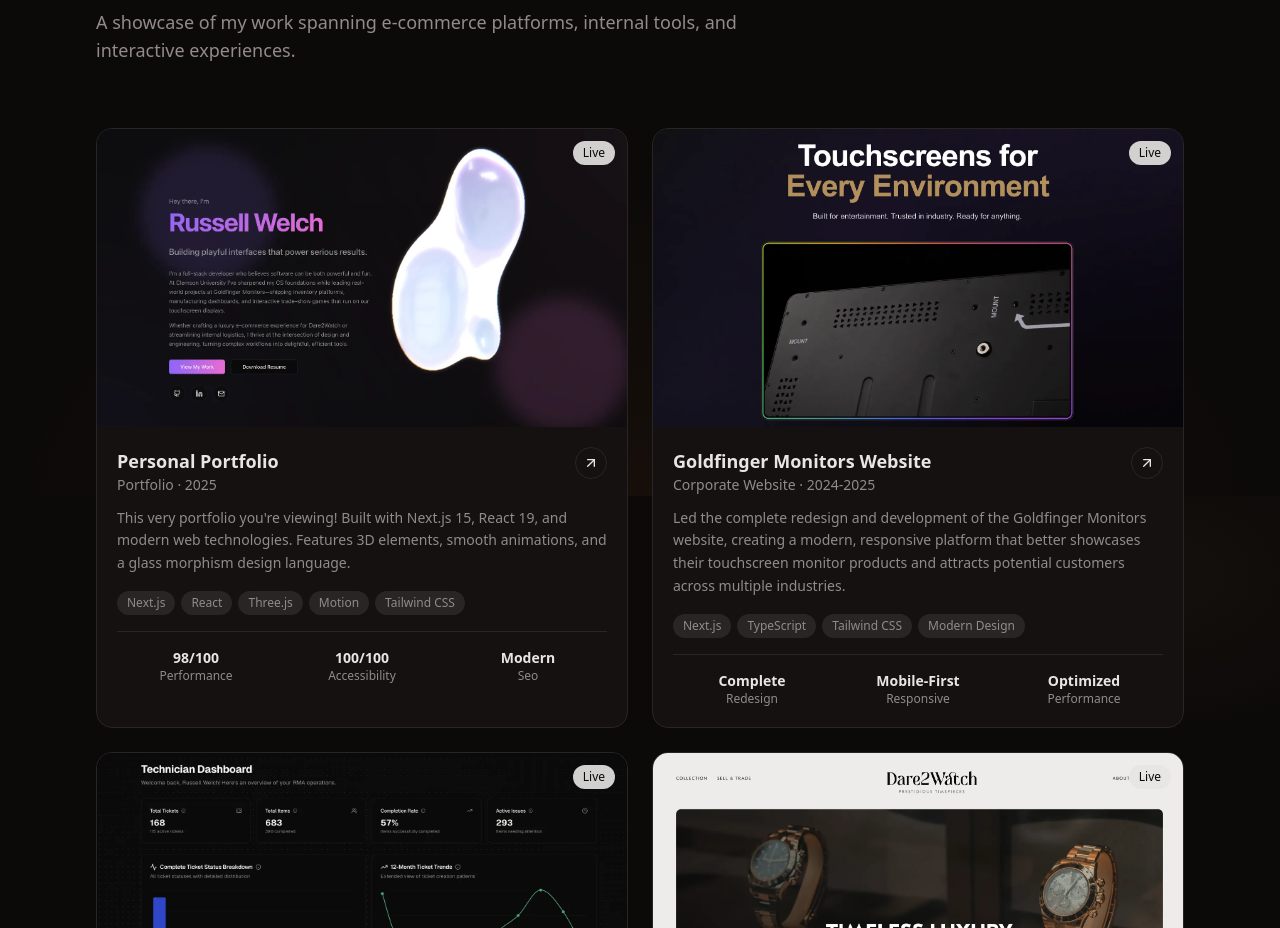
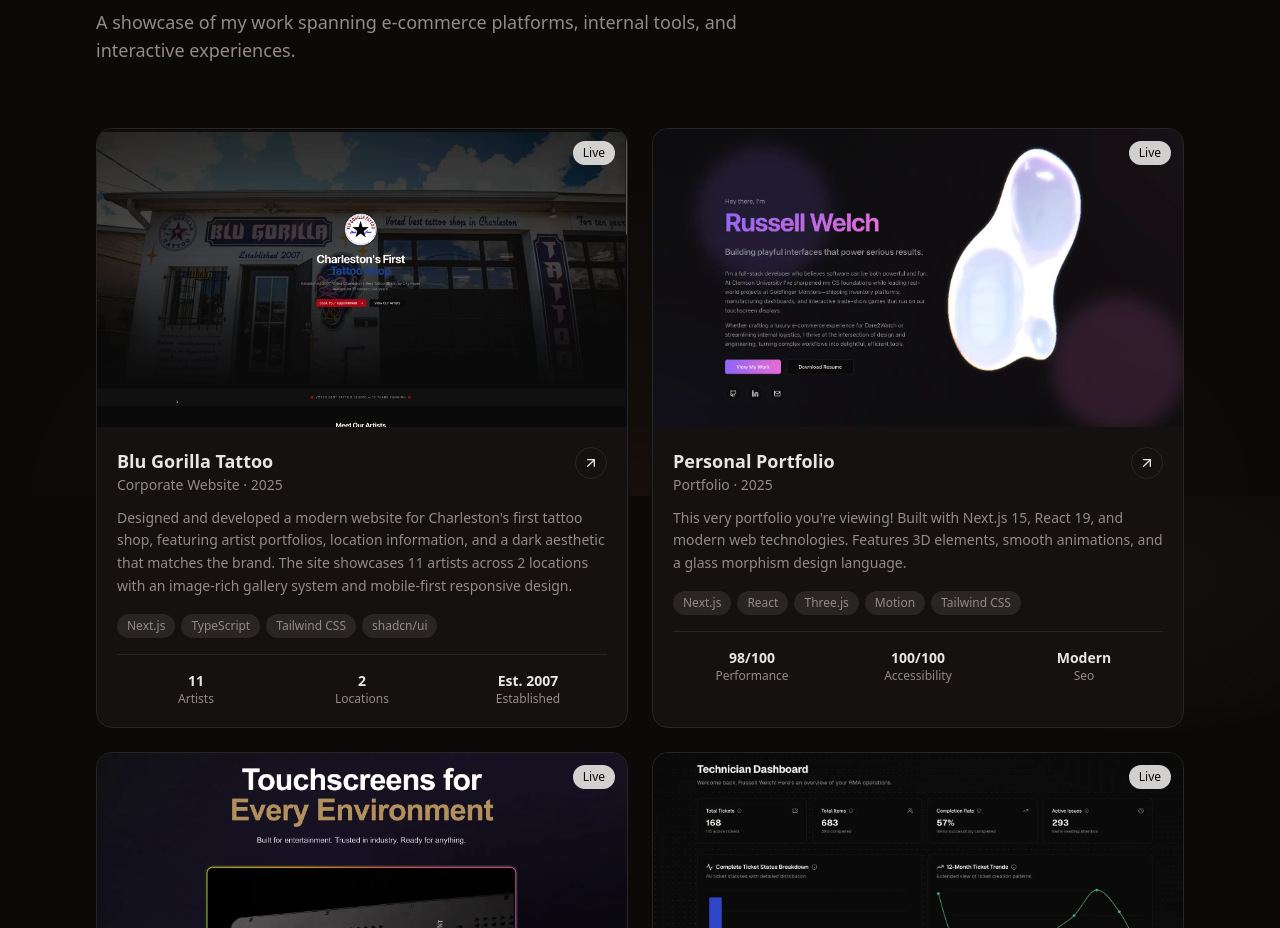
Before and after one commit to russellocean/rwelch-nextjs, a Next.js app: page / in a window 1280 px wide. Shown: the part 2704-3632 px from the top of the page. Built offline with nearby package versions, Linux system fonts and the light colour scheme.

Commit message:
Add blue gorilla

```diff
--- a/components/projects-section.tsx
+++ b/components/projects-section.tsx
@@ -8,6 +8,26 @@
 const projects = [
   {
     id: 1,
+    title: "Blu Gorilla Tattoo",
+    description:
+      "Designed and developed a modern website for Charleston's first tattoo shop, featuring artist portfolios, location information, and a dark aesthetic that matches the brand. The site showcases 11 artists across 2 locations with an image-rich gallery system and mobile-first responsive design.",
+    image: "/projects/blu-gorilla-tattoo.webp",
+    tech: ["Next.js", "TypeScript", "Tailwind CSS", "shadcn/ui"],
+    category: "Corporate Website",
+    year: "2025",
+    status: "Live",
+    links: {
+      live: "https://blu-gorilla-nextjs.vercel.app/",
+      github: "#",
+    },
+    stats: {
+      artists: "11",
+      locations: "2",
+      established: "Est. 2007",
+    },
+  },
+  {
+    id: 2,
     title: "Personal Portfolio",
     description:
       "This very portfolio you're viewing! Built with Next.js 15, React 19, and modern web technologies. Features 3D elements, smooth animations, and a glass morphism design language.",
@@ -27,7 +47,7 @@
     },
   },
   {
-    id: 2,
+    id: 3,
     title: "Goldfinger Monitors Website",
     description:
       "Led the complete redesign and development of the Goldfinger Monitors website, creating a modern, responsive platform that better showcases their touchscreen monitor products and attracts potential customers across multiple industries.",
@@ -47,7 +67,7 @@
     },
   },
   {
-    id: 3,
+    id: 4,
     title: "RMA Portal System",
     description:
       "Built a comprehensive RMA system that allows customers to initiate returns, track repair status, and communicate with support. Features real-time data analytics for actionable product insights, coordinating 9 technicians across 3 locations with QR code scanning capabilities.",
@@ -67,7 +87,7 @@
     },
   },
   {
-    id: 4,
+    id: 5,
     title: "Dare2Watch E-commerce",
     description:
       "Built a comprehensive e-commerce solution for a luxury watch retailer featuring real-time inventory tracking, customer account management, and integrated Square payment processing. The platform includes an admin dashboard for inventory management and customer service tools.",
@@ -87,7 +107,7 @@
     },
   },
   {
-    id: 5,
+    id: 6,
     title: "Interactive Trade Show Games",
     description:
       "Created three engaging interactive experiences for trade shows using Unity and C#: a roulette wheel game, a catch-them-all collection game with cart mechanics, and a fake slot machine demo. These games demonstrate the capabilities of Goldfinger's touchscreen monitors while entertaining visitors.",
@@ -107,7 +127,7 @@
     },
   },
   {
-    id: 6,
+    id: 7,
     title: "Goldfinger MANAGE",
     description:
       "Developed a comprehensive parts management system for Goldfinger Monitors, featuring over 1700+ unique part numbers with vendor price tracking. The system coordinates between engineering facilities in the US and manufacturing in Vietnam across multiple departments.",
```
Also changed, not shown: public/projects/blu-gorilla-tattoo.webp (added).
